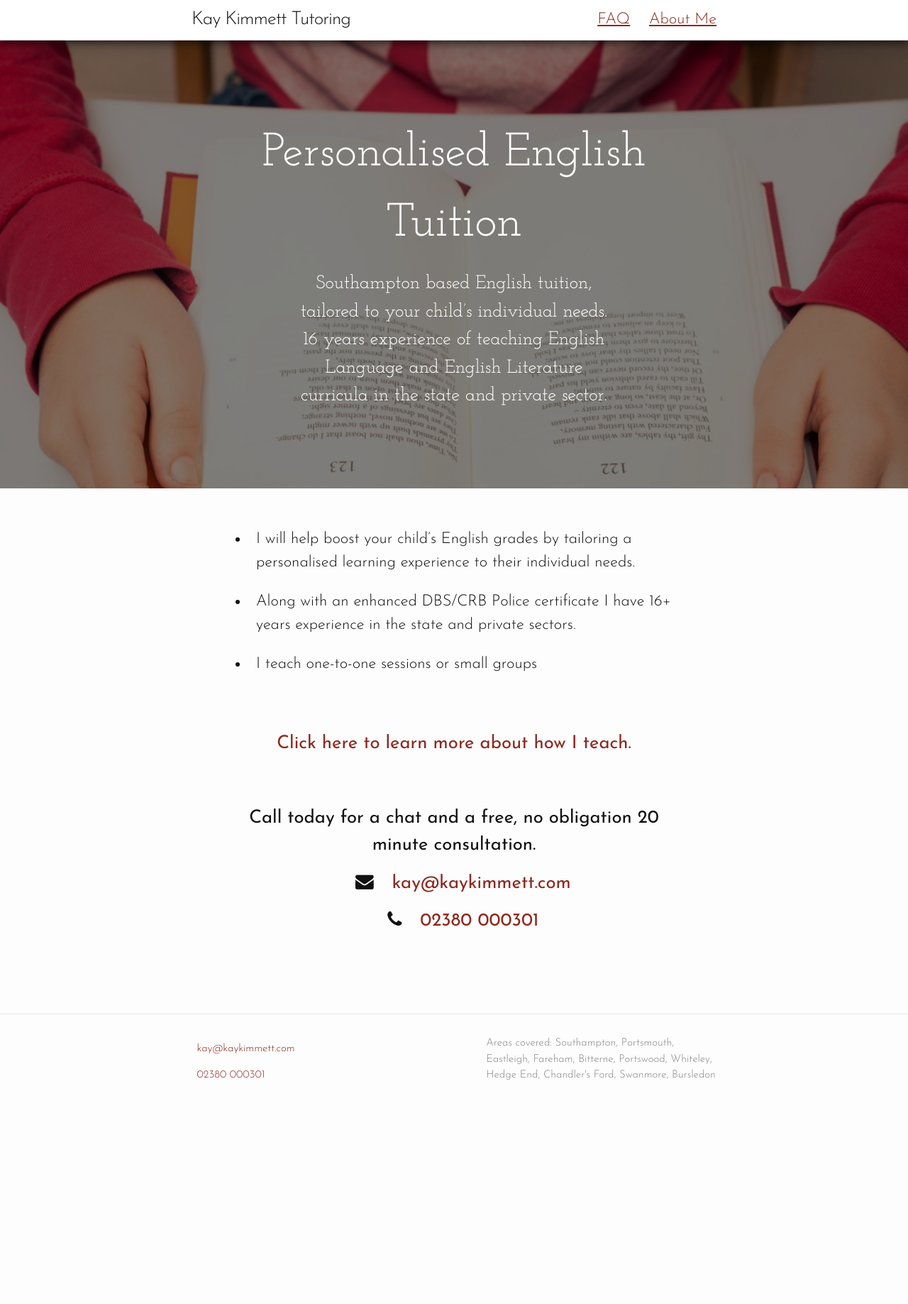
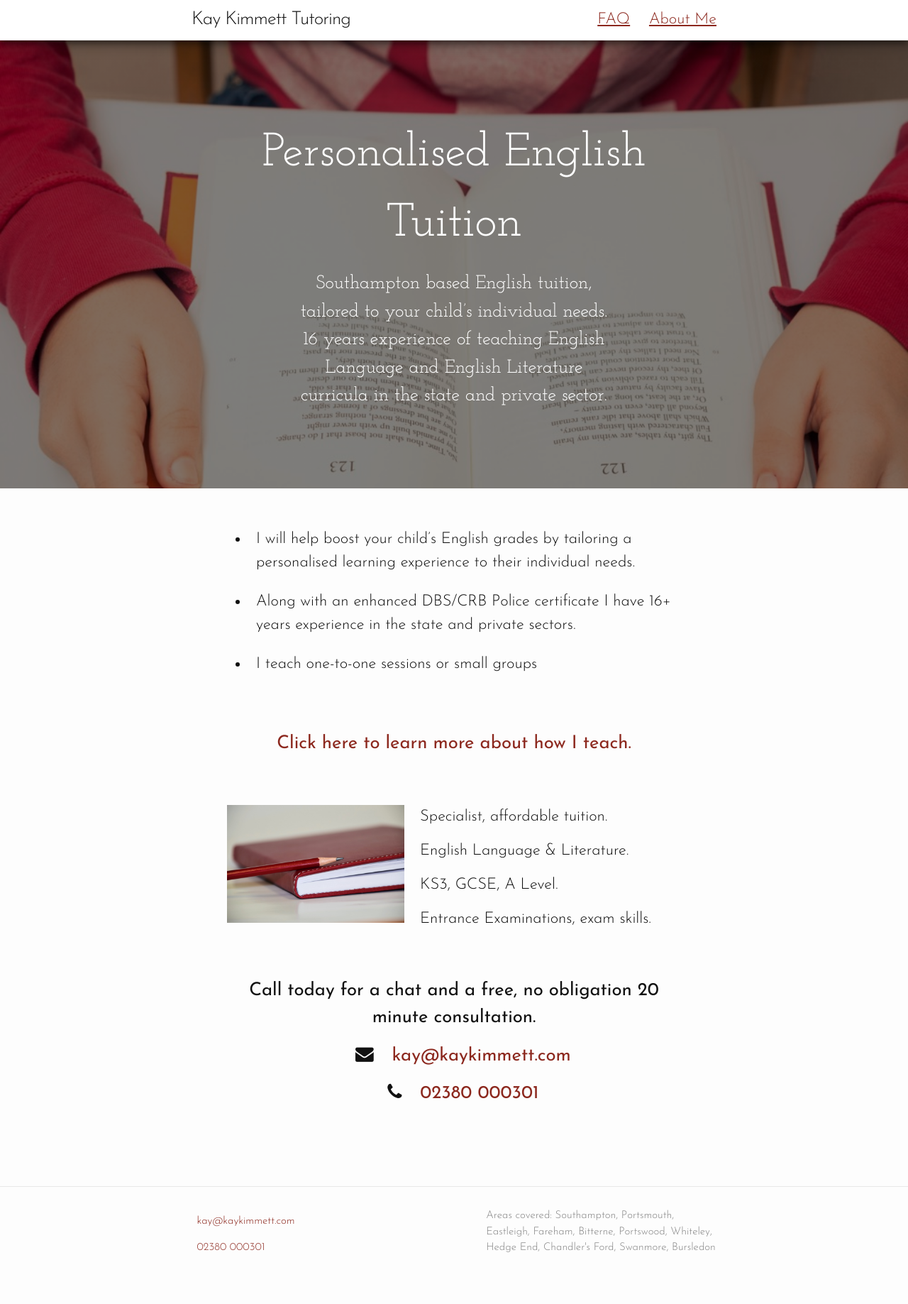
Before and after one commit to kaykimmett/kaykimmett.github.io, a Jekyll site: the page built from index.html, in a window 1280 px wide. Shown: the whole page at 71% size. Built offline with Jekyll 4.4.1, drawn with Linux system fonts in a browser that asks for light colours; nearby versions of some CDN libraries; some web fonts are replaced; before the commit the page ends 1594 px from its top, so only the background shows below that.

Commit message:
Add pencil photo and new section on home

```diff
--- a/css/main.scss
+++ b/css/main.scss
@@ -25,6 +25,7 @@ $grey-color-dark:  darken($grey-color, 25%);
 $content-width:    800px;
 
 $on-palm:          800px;
+$bottom-break:     700px;
 $on-laptop:        800px;
 
 
@@ -177,9 +178,20 @@ img.headshot {
     width: 250px;
     height: 250px;
     float: right;
-    margin: 0 1em 1em 0;
+    margin: 0 0 1em 1em;
     @include media-query($on-palm) {
         width: 150px;
         height: 150px;
     }
 }
+
+img.pencil {
+    margin: 0 1em 0 0;
+    width: 250px;
+    float: left;
+    @include media-query($bottom-break) {
+        margin: 0 0 1em 0;
+        width: 100%;
+        float: none;
+    }
+}
--- a/index.html
+++ b/index.html
@@ -15,6 +15,12 @@ bgimage: '/assets/girl-hands.jpg'
   <a href="/faq"><h3>Click here to learn more about how I teach.</h3></a>
 </div>
 
+<img class="pencil" src="/assets/pencil-and-book.jpg">
+<p>Specialist, affordable tuition.</p>
+<p>English Language & Literature.</p>
+<p>KS3, GCSE, A Level.</p>
+<p>Entrance Examinations, exam skills.</p>
+
 <div class="vertical-margin home-cta">
   <h3 id="contact">Call today for a chat and a free, no obligation 20 minute consultation.</h3>
   <h3><i class="fa fa-envelope"></i><a href="mailto:{{ site.email }}">{{ site.email }}</a></h3>
```
Also changed, not shown: assets/girl-and-boy.jpg (added), assets/kay-kimmett-square-original.jpg (added), assets/kay-kimmett-square.jpg, assets/pencil-and-book.jpg (added), 2 other files.
